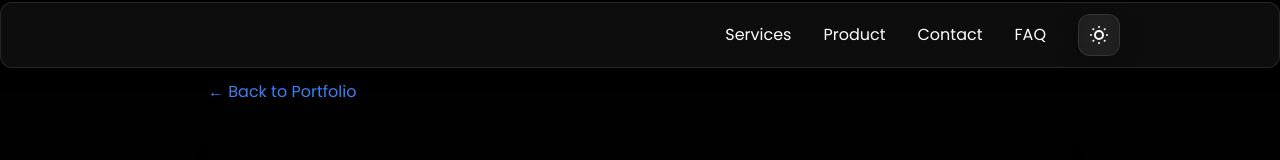
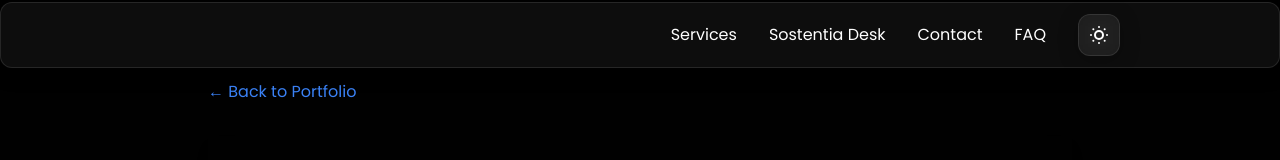
Before and after one commit to JuanfranciscoFioretti/GreenCode-Portfolio, a Next.js app: page /projects/project1 in a window 1280 px wide. Shown: the top 160 px of the page. Built offline with nearby package versions, Linux system fonts and the light colour scheme.

Commit message:
Fixed Hero Projects + Changed Product = Sostentia Desk

```diff
--- a/app/components/common/Navbar.tsx
+++ b/app/components/common/Navbar.tsx
@@ -39,7 +39,7 @@ export default function Navbar() {
 
   const menuItems = useMemo<MenuItem[]>(() => ([
     { id: 'services', label: 'Services' },
-    { id: 'sostentia-desk', label: 'Product' },
+    { id: 'sostentia-desk', label: 'Sostentia Desk' },
     { id: 'contact', label: 'Contact' },
     { id: 'faq', label: 'FAQ' },
   ]), []);
@@ -132,7 +132,7 @@ export default function Navbar() {
             </div>
             <div className="hidden md:flex space-x-8 items-center">
               <a href="#services" aria-current={currentSection === 'services' ? 'true' : undefined} className="text-primary hover:text-accent text-[16px]">Services</a>
-              <a href="#sostentia-desk" aria-current={currentSection === 'sostentia-desk' ? 'true' : undefined} className="text-primary hover:text-accent text-[16px]">Product</a>
+              <a href="#sostentia-desk" aria-current={currentSection === 'sostentia-desk' ? 'true' : undefined} className="text-primary hover:text-accent text-[16px]">Sostentia Desk</a>
               <a href="#contact" aria-current={currentSection === 'contact' ? 'true' : undefined} className="text-primary hover:text-accent text-[16px]">Contact</a>
               <a href="#faq" aria-current={currentSection === 'faq' ? 'true' : undefined} className="text-primary hover:text-accent text-[16px]">FAQ</a>
               <ThemeTogglerWrapper />
--- a/app/components/sections/HeroParallaxDemo.tsx
+++ b/app/components/sections/HeroParallaxDemo.tsx
@@ -28,9 +28,9 @@ export const products = [
     thumbnail: "/images/projects/project11.webp",
   },
   {
-    title: "Photography Web Portfolio",
-    link: "https://learn-about-photography.netlify.app/",
-    thumbnail: "/images/projects/project5.webp",
+    title: "Restaruant Landing Page",
+    link: "https://richards-restaurant.netlify.app/",
+    thumbnail: "/images/projects/project4.webp",
   },
   {
     title: "Café Website",
@@ -53,8 +53,8 @@ export const products = [
     thumbnail: "/images/projects/project13.webp",
   },
   {
-    title: "Restaruant Landing Page",
-    link: "https://richards-restaurant.netlify.app/",
-    thumbnail: "/images/projects/project4.webp",
+    title: "Photography Web Portfolio",
+    link: "https://learn-about-photography.netlify.app/",
+    thumbnail: "/images/projects/project5.webp",
   }
 ];
```
